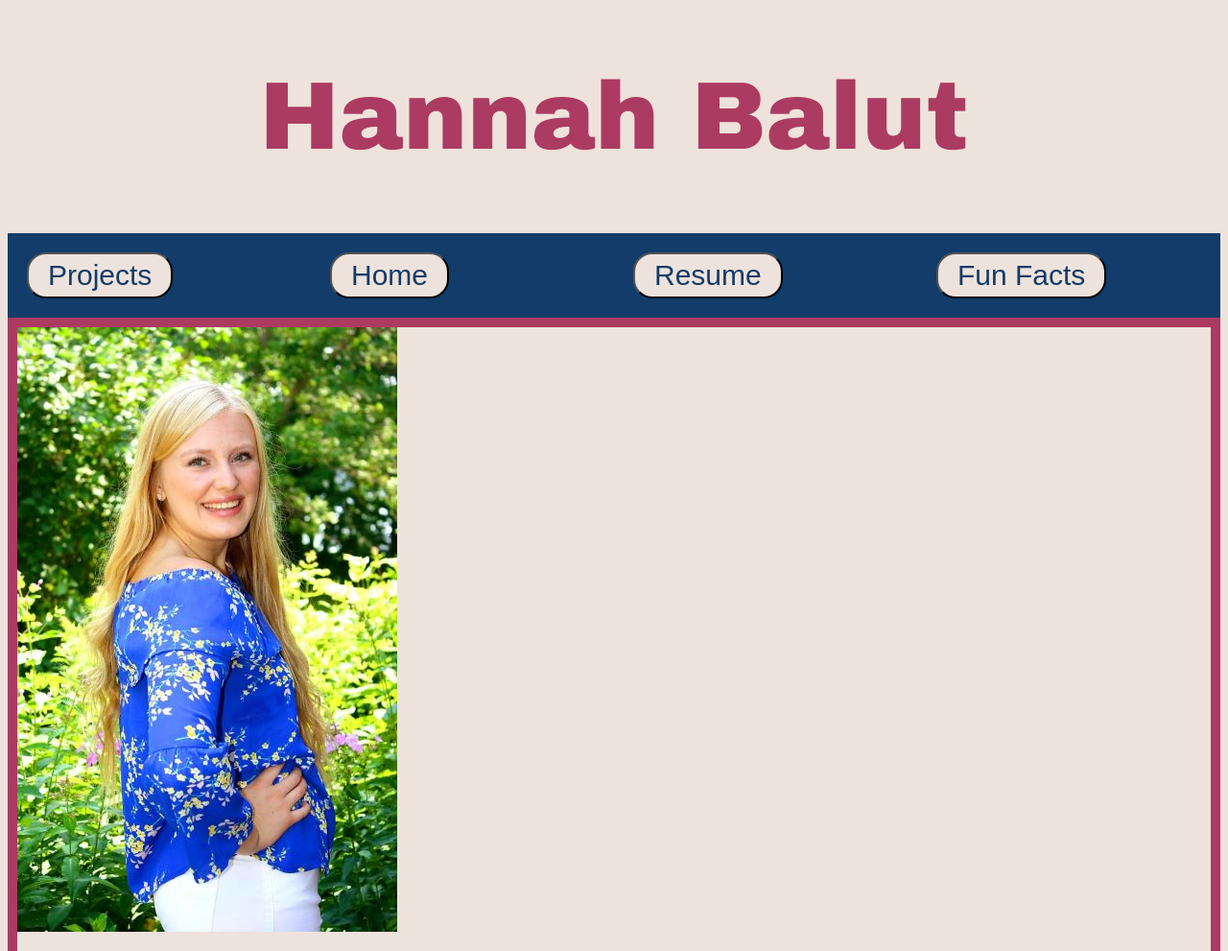
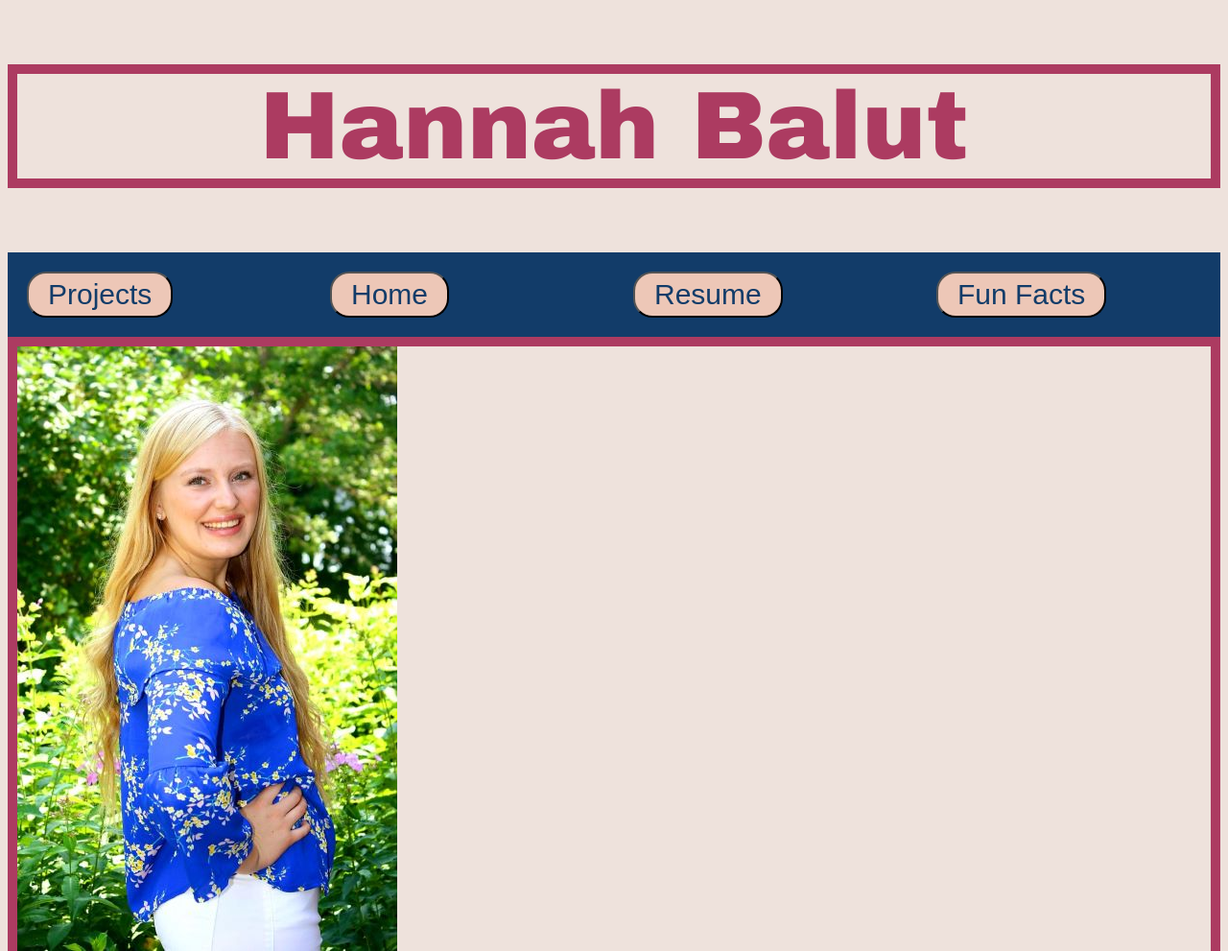
Before and after one commit to baluttt224/baluttt224.github.io, a plain HTML site: page index.html in a window 1280 px wide. Shown: the top 991 px of the page at 96% size. Drawn offline with Linux system fonts and the light colour scheme.

Commit message:
Update style.css

```diff
--- a/style.css
+++ b/style.css
@@ -7,10 +7,13 @@ h1 {
     font-family: "Arial Black", sans-serif;
     color: #AC3B61;
     text-align:center;
+    border-style: solid;
+    border-color: #AC3B61;
+    border-width: 1rem;
 }
 
 .button {
-    background-color: #EEE2DC;
+    background-color: #EDC7B7;
     color: #123C69;
     padding: 5px 20px;
     border-radius: 2rem;
```
